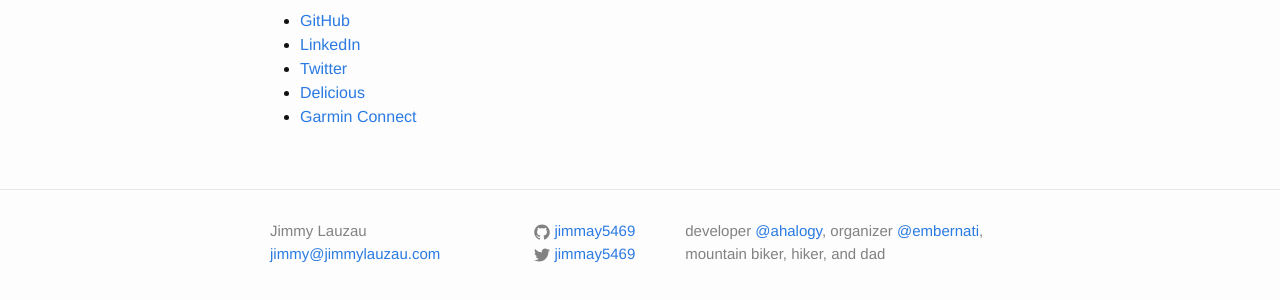
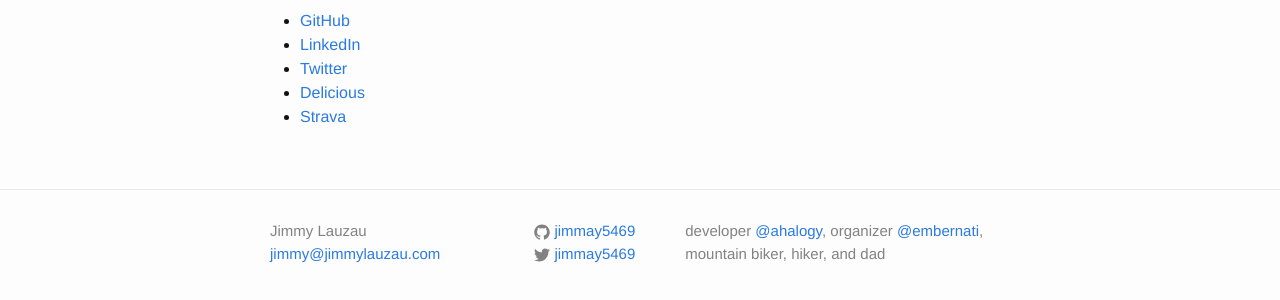
Before and after one commit to jimmay5469/jimmay5469.github.io, a Jekyll site: the page built from about.md, in a window 1280 px wide. Shown: the part 440-740 px from the top of the page. Built offline with Jekyll 4.4.1, drawn with Linux system fonts in a browser that asks for light colours.

Commit message:
Strava instead of Garmin Connect in About

```diff
--- a/about.md
+++ b/about.md
@@ -14,4 +14,4 @@
 - [LinkedIn](http://www.linkedin.com/in/jimmylauzau)
 - [Twitter](https://twitter.com/jimmay5469)
 - [Delicious](https://delicious.com/jimmay5469)
-- [Garmin Connect](http://connect.garmin.com/profile/jimmay5469)
+- [Strava](https://www.strava.com/athletes/jimmay5469)
```
